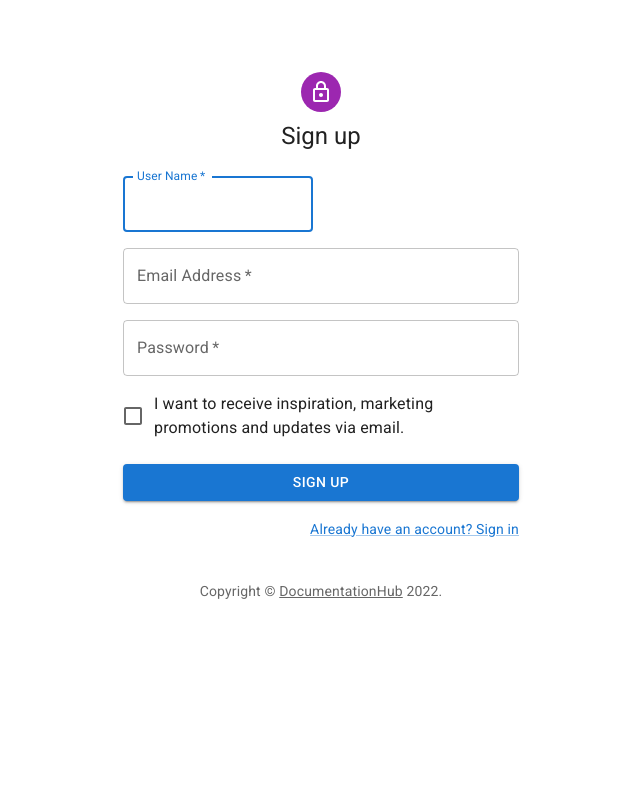
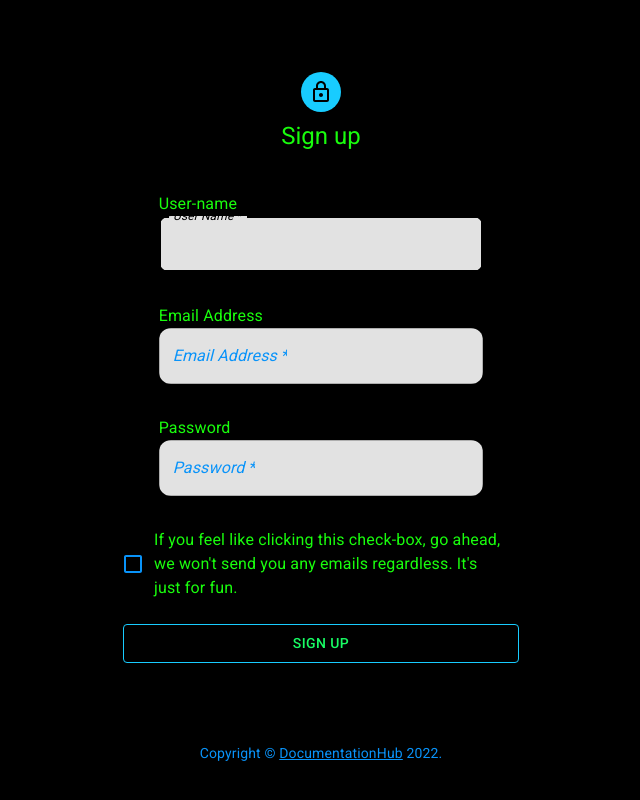
Before and after one commit to T0mWhite/dochub, a React (Create React App) app in the folder client/: page /SignUp in a window 1280 px wide. Shown: the whole page, without its empty margins (319-959 px from the left). Built offline with nearby package versions, Linux system fonts and the light colour scheme.

Commit message:
General UI clean up and login,signup pages

```diff
--- a/client/src/App.js
+++ b/client/src/App.js
@@ -52,12 +52,13 @@ const theme = createTheme({
   palette: {
     type: 'dark',
     primary: {
-      main: '#00cfff',
+      main: '#000000',
       contrastText: '#18fd64',
     },
     secondary: {
       main: '#18ccff',
       contrastText: 'rgba(226,230,86,0.87)',
+      dark: '#000000',
     },
     background: {
       paper: '#2d2d2d',
@@ -69,6 +70,7 @@ const theme = createTheme({
     },
     error: {
       main: '#d60e00',
+      contrastText: '#e2e2e2',
     },
   },
   breakpoints: {
--- a/client/src/components/Home.js
+++ b/client/src/components/Home.js
@@ -1,5 +1,4 @@
 import * as React from "react";
-import { ThemeProvider, createTheme } from "@mui/material/styles";
 import ReactDOM from "react-dom";
 import Box from "@mui/material/Box";
 import Paper from "@mui/material/Paper";
@@ -19,6 +18,7 @@ import ResponsiveAppBar from "./Nav/index";
 function Home() {
   return (
     <>
+    <CssBaseline />
       <ResponsiveAppBar position="fixed" />
       <Box sx={{ flexGrow: 1 }}>
         <Grid container spacing={3}>
@@ -30,8 +30,7 @@ function Home() {
           </Grid>
         </Grid>
       </Box>
-      <CssBaseline />
-    </>
+      </>
   );
 }
 
--- a/client/src/components/MainContainer/Rating/index.js
+++ b/client/src/components/MainContainer/Rating/index.js
@@ -18,11 +18,11 @@ const StyledRating = styled(Rating)({
   });
 
   const labels = {
-    1: 'This is documentation?',
-    2: 'I can read... most of it',
-    3: 'Acceptable',
-    4: 'Quality Doc right here',
-    5: 'This Doc slaps!',
+    1: '',
+    2: '',
+    3: '',
+    4: '',
+    5: '',
   };
 
 
--- a/client/src/components/MainContainer/index.js
+++ b/client/src/components/MainContainer/index.js
@@ -16,7 +16,8 @@ const DocTitle = styled(Paper)(({ theme }) => ({
   textAlign: 'center',
   justifyContent: 'center',
   fontSize: 30,
-  color: theme.palette.primary.contrastText,
+  backgroundColor: theme.palette.primary.main,
+  color: theme.palette.secondary.main,
 }));
 
 const SubTitle = styled(Paper)(({ theme }) => ({
@@ -27,6 +28,7 @@ const SubTitle = styled(Paper)(({ theme }) => ({
   textAlign: 'center',
   justifyContent: 'center',
   fontSize: 20,
+  backgroundColor: theme.palette.primary.main,
   color: theme.palette.primary.contrastText,
 }));
 
@@ -44,6 +46,7 @@ const Body = styled(Paper)(({ theme }) => ({
     ...theme.typography.subtitle1,
     padding: theme.spacing(1),
     position: 'relative',
+    margin: 'auto',
     display: 'flex',
     textAlign: 'center',
     fontSize: 14,
@@ -74,7 +77,7 @@ const Body = styled(Paper)(({ theme }) => ({
 export default function MainGridUi() {
   return (
     <Box sx={{ flexGrow: 1, justifyContent: 'center', margin: '1vw'}}>
-      <Grid container spacing={1}>
+      <Grid container spacing={2}>
         <Grid item xs={12}>
           <DocTitle>
           Document Title
@@ -83,12 +86,22 @@ export default function MainGridUi() {
             Subtitle
           </SubTitle>
         </Grid>
-        <Grid item xs={3}>
+        <Grid item xs={3} sx={{
+          flexGrow: 1,
+          display: 'flex',
+          textAlign: 'center',
+          }}>
+          Rate this Doc...
             <DocRating/>
         </Grid>
         <Grid item xs={3}>
-            <Button>
-            <AddRevision>
+            <Button sx={{
+              border: 1,
+              borderColor: 'secondary.main',
+            }}>
+            <AddRevision sx={{
+              textAlign: 'center',
+            }}>
                 Add Revision
                 <AddCircleTwoToneIcon/>
             </AddRevision>
@@ -96,12 +109,18 @@ export default function MainGridUi() {
             </Button>
         </Grid>
         <Grid item xs={3}>
-                <Button>
+                <Button sx={{
+              border: 1,
+              borderColor: 'secondary.contrastText',
+            }}>
                     <HoistMe>
                     Hoist Me
                     <BeachAccessIcon/>
                     </HoistMe>
-                    <HoistMeCount>(34)</HoistMeCount>
+                    <HoistMeCount sx={{
+                      color: 'secondary.main',
+                    }}>
+                      (34)</HoistMeCount>
                 </Button>
 
         </Grid>
--- a/client/src/components/Nav/index.js
+++ b/client/src/components/Nav/index.js
@@ -69,14 +69,14 @@ const SignUp = styled(Button)(({ theme }) => ({
   height: "100%",
   position: "relative",
   display: "flex",
-  color: theme.palette.primary.main,
+  color: theme.palette.primary.contrastText,
 }));
 
 const LogIn = styled(Button)(({ theme }) => ({
   height: "100%",
   position: "relative",
   display: "flex",
-  color: theme.palette.primary.main,
+  color: theme.palette.primary.contrastText,
 }));
 
 
--- a/client/src/components/SignIn/SignIn.js
+++ b/client/src/components/SignIn/SignIn.js
@@ -6,6 +6,7 @@ import TextField from "@mui/material/TextField";
 import FormControlLabel from "@mui/material/FormControlLabel";
 import Checkbox from "@mui/material/Checkbox";
 import Link from "@mui/material/Link";
+import Container from '@mui/material/Container';
 import Paper from "@mui/material/Paper";
 import Box from "@mui/material/Box";
 import Grid from "@mui/material/Grid";
@@ -72,34 +73,17 @@ export default function SignIn() {
 
   return (
     <>
-      <Grid container component="main" sx={{ height: "100vh" }}>
+      <Container component="main" maxWidth="xs">
         <CssBaseline />
-        <Grid
-          item
-          xs={false}
-          sm={4}
-          md={7}
-          sx={{
-            backgroundImage: "url(https://source.unsplash.com/random)",
-            backgroundRepeat: "no-repeat",
-            backgroundColor: (t) =>
-              t.palette.mode === "light"
-                ? t.palette.grey[50]
-                : t.palette.grey[900],
-            backgroundSize: "cover",
-            backgroundPosition: "center",
+       <Box sx={{
+            marginTop: 8,
+            display: 'flex',
+            flexDirection: 'column',
+            alignItems: 'center',
           }}
-        />
-        <Grid item xs={12} sm={8} md={5} component={Paper} elevation={6} square>
-          <Box
-            sx={{
-              my: 8,
-              mx: 4,
-              display: "flex",
-              flexDirection: "column",
-              alignItems: "center",
-            }}
           >
+
+
             <Avatar sx={{ m: 1, bgcolor: "secondary.main" }}>
               <LockOutlinedIcon />
             </Avatar>
@@ -110,8 +94,8 @@ export default function SignIn() {
               component="form"
               noValidate
               onSubmit={handleSubmit}
-              sx={{ mt: 1 }}
-            >
+              sx={{ mt: 5 }}
+            >Email Address
               <TextField
                 margin="normal"
                 required
@@ -122,7 +106,13 @@ export default function SignIn() {
                 autoComplete="email"
                 autoFocus
                 onChange={handleChange}
-              />
+                sx={{
+                  bgcolor: 'error.contrastText',
+                  color: 'secondary.dark, .25',
+                  fontStyle: 'italic',
+                  borderRadius: 3,
+                }}
+              />Password
               <TextField
                 margin="normal"
                 required
@@ -133,12 +123,23 @@ export default function SignIn() {
                 id="password"
                 autoComplete="current-password"
                 onChange={handleChange}
+                sx={{
+                  bgcolor: 'error.contrastText',
+                  color: 'secondary.dark, .25',
+                  fontStyle: 'italic',
+                  borderRadius: 3,
+                }}
               />
               <Button
                 type="submit"
                 fullWidth
                 variant="contained"
-                sx={{ mt: 3, mb: 2 }}
+                sx={{
+                  border: 1,
+                  mt: 3,
+                  mb: 2,
+                  borderColor: 'secondary.main',
+                }}
               >
                 Sign In
               </Button>
@@ -149,16 +150,18 @@ export default function SignIn() {
                   </Link>
                 </Grid>
                 <Grid item>
-                  <Link href="#" variant="body2">
+                  <Link href="#" variant="body2"
+                  sx={{
+                    color: 'secondary.main'
+                  }}>
                     {"Don't have an account? Sign Up"}
                   </Link>
                 </Grid>
               </Grid>
               <Copyright sx={{ mt: 5 }} />
             </Box>
-          </Box>
-        </Grid>
-      </Grid>
+        </Box>
+      </Container>
     </>
   );
 }
--- a/client/src/components/SignUp/SignUp.js
+++ b/client/src/components/SignUp/SignUp.js
@@ -17,6 +17,7 @@ import { createTheme, ThemeProvider } from '@mui/material/styles';
 import Auth from '../../utils/auth';
 import { useMutation } from '@apollo/client';
 import { ADD_USER } from '../../utils/mutations';
+import { ListItemSecondaryAction } from '@mui/material';
 
 // ========== COPYRIGHT TEXT =========
 function Copyright(props) {
@@ -31,8 +32,6 @@ function Copyright(props) {
     </Typography>
   );
 }
-
-const theme = createTheme();
 
 // ================ SIGN UP ==============
 
@@ -71,7 +70,7 @@ export default function SignUp() {
   };
 
   return (
-    <ThemeProvider theme={theme}>
+    <>
       <Container component="main" maxWidth="xs">
         <CssBaseline />
         <Box
@@ -88,9 +87,9 @@ export default function SignUp() {
           <Typography component="h1" variant="h5">
             Sign up
           </Typography>
-          <Box component="form" noValidate onSubmit={handleSubmit} sx={{ mt: 3 }}>
-            <Grid container spacing={2}>
-              <Grid item xs={12} sm={6}>
+          <Box component="form" noValidate onSubmit={handleSubmit} sx={{ mt: 5 }}>
+            <Grid container spacing={4} justifyContent='center'>
+              <Grid item xs={10}>User-name
                 <TextField
                   name="username"
                   required
@@ -99,9 +98,15 @@ export default function SignUp() {
                   label="User Name"
                   autoFocus
                   onChange={handleChange}
+                  sx={{
+                    bgcolor: 'error.contrastText',
+                    color: 'secondary.dark, .25',
+                    fontStyle: 'italic',
+                    borderRadius: 3,
+                  }}
                 />
               </Grid>
-              <Grid item xs={12}>
+              <Grid item xs={10} sx={{ justifyContent: 'center'}}>Email Address
                 <TextField
                   required
                   fullWidth
@@ -110,9 +115,15 @@ export default function SignUp() {
                   name="email"
                   autoComplete="email"
                   onChange={handleChange}
+                  sx={{
+                    bgcolor: 'error.contrastText',
+                    color: 'secondary.dark, .25',
+                    fontStyle: 'italic',
+                    borderRadius: 3,
+                  }}
                 />
               </Grid>
-              <Grid item xs={12}>
+              <Grid item xs={10}>Password
                 <TextField
                   required
                   fullWidth
@@ -122,12 +133,18 @@ export default function SignUp() {
                   id="password"
                   autoComplete="new-password"
                   onChange={handleChange}
+                  sx={{
+                    bgcolor: 'error.contrastText',
+                    color: 'secondary.dark, .25',
+                    fontStyle: 'italic',
+                    borderRadius: 3,
+                  }}
                 />
               </Grid>
               <Grid item xs={12}>
                 <FormControlLabel
                   control={<Checkbox value="allowExtraEmails" color="primary" />}
-                  label="I want to receive inspiration, marketing promotions and updates via email."
+                  label="If you feel like clicking this check-box, go ahead, we won't send you any emails regardless. It's just for fun."
                 />
               </Grid>
             </Grid>
@@ -135,7 +152,12 @@ export default function SignUp() {
               type="submit"
               fullWidth
               variant="contained"
-              sx={{ mt: 3, mb: 2 }}
+              sx={{
+                border: 1,
+                mt: 3,
+                mb: 2,
+                borderColor: 'secondary.main',
+              }}
             >
               Sign Up
             </Button>
@@ -150,6 +172,6 @@ export default function SignUp() {
         </Box>
         <Copyright sx={{ mt: 5 }} />
       </Container>
-    </ThemeProvider>
+    </>
   );
 }
```
